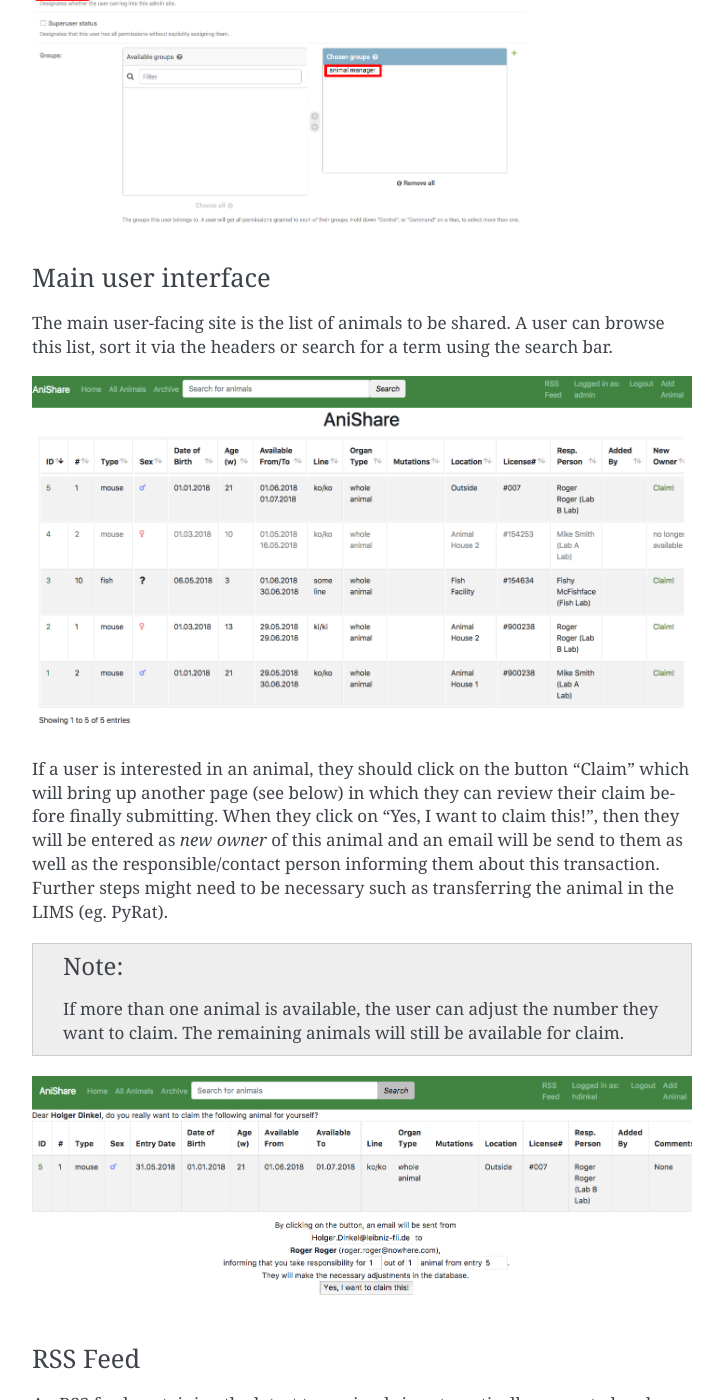
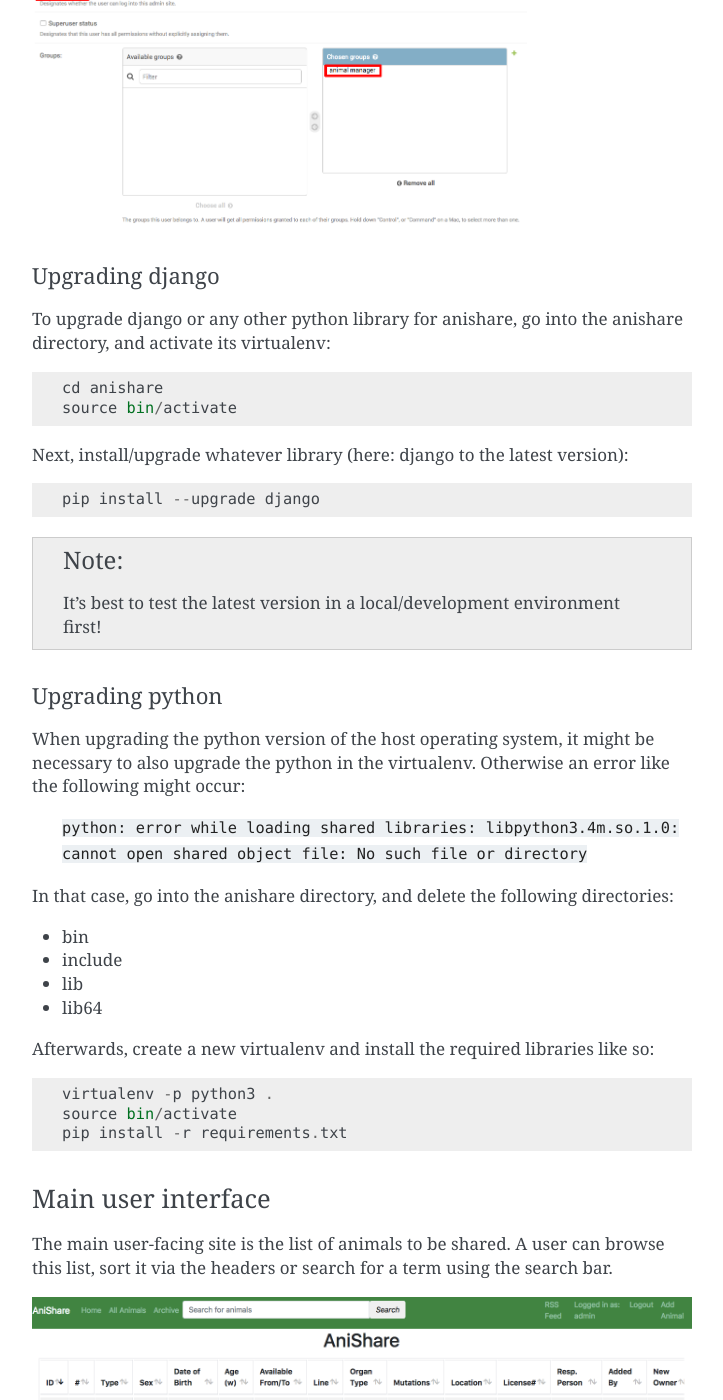
Before and after one commit to mohnbroetchen2/AniShare, a Sphinx documentation site: the page built from doc/index.rst, in a window 1280 px wide and 1400 px high, scrolled down 8069 px. Shown: the whole window, without its empty margins (388-1111 px from the left). Built offline with Sphinx 7.4.7, drawn with Linux system fonts in a browser that asks for light colours; the version number could not be read and is left out; some of the changed text lies outside the part shown.

Commit message:
DOCU: describe upgrading django

```diff
--- a/doc/index.rst
+++ b/doc/index.rst
@@ -197,6 +197,40 @@ and group *animal manager*):
 .. image:: img/admin_permissions_user.png
    :width: 75%
 
+Upgrading django
+"""""""""""""""
+To upgrade django or any other python library for anishare, go into the anishare directory, and
+activate its virtualenv::
+
+   cd anishare
+   source bin/activate
+
+Next, install/upgrade whatever library (here: django to the latest version)::
+
+   pip install --upgrade django
+
+.. Note:: It's best to test the latest version in a local/development environment first!
+
+Upgrading python
+""""""""""""""""
+When upgrading the python version of the host operating system, it might be necessary to also
+upgrade the python in the virtualenv. Otherwise an error like the following might occur:
+
+   ``python: error while loading shared libraries: libpython3.4m.so.1.0: cannot open shared object file: No such file or directory``
+
+In that case, go into the anishare directory, and delete the following directories:
+
+- bin
+- include
+- lib
+- lib64
+
+Afterwards, create a new virtualenv and install the required libraries like so::
+
+    virtualenv -p python3 .
+    source bin/activate
+    pip install -r requirements.txt
+
 
 Main user interface
 ^^^^^^^^^^^^^^^^^^^
@@ -219,7 +253,7 @@ transaction. Further steps might need to be necessary such as transferring the a
 .. image:: img/anishare_claim.png
 
 RSS Feed
-^^^^^^^^
+""""""""
 
 An RSS feed containing the latest ten animals is automatically generated and can be found at
 `/animals/feed`. Users can subscribe (Most email clients allow the subscription
```
